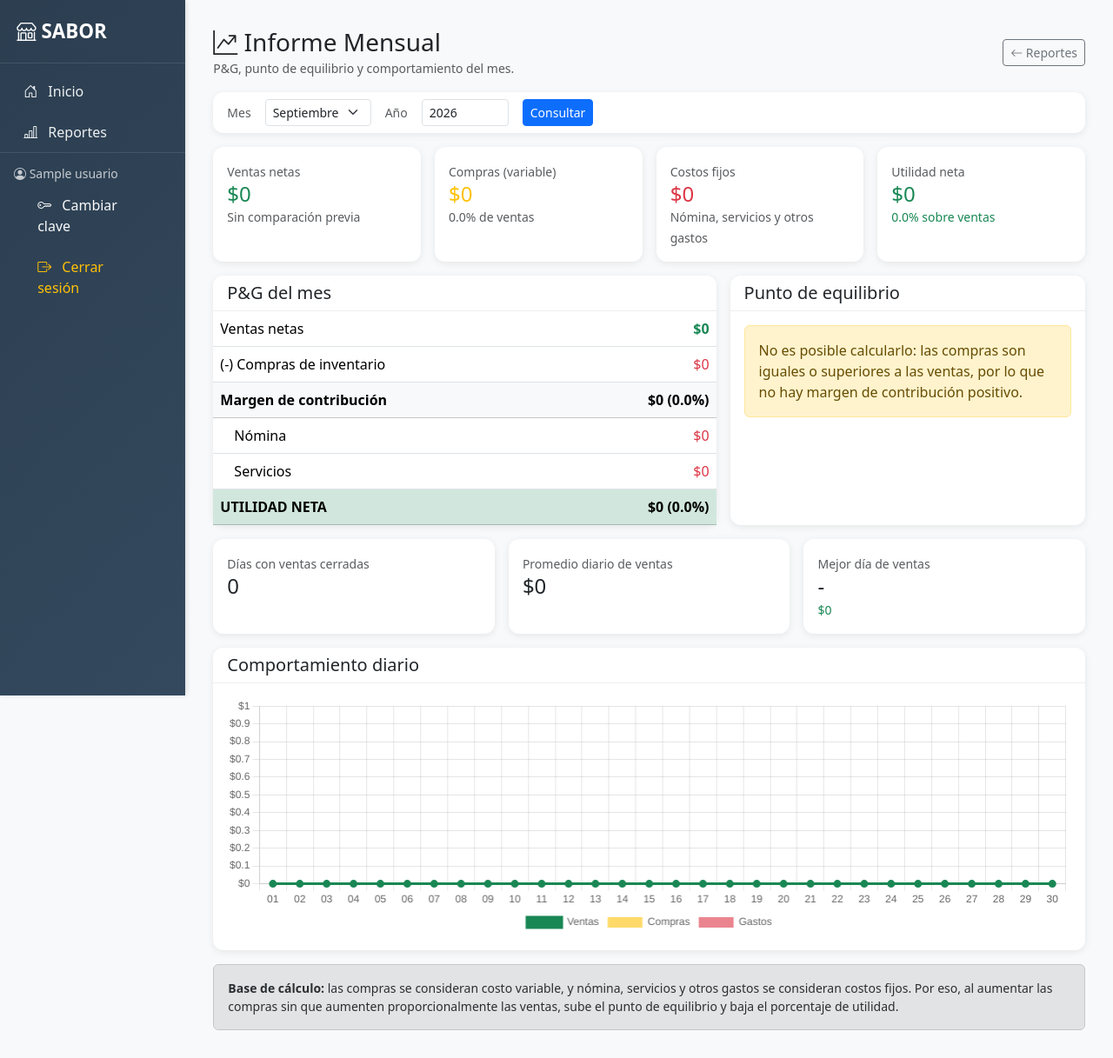
After one commit to softeasyweb1966-web/SABOR, a Flask app: page /reportes/mensual in a window 1280 px wide. The commit adds this page. Shown: the whole page at 87% size. Run offline with Flask 3, Linux system fonts and the light colour scheme; a user stored in the database is signed in; tables that the repository leaves empty hold one stand-in row (values such as "Sample post"); some libraries are stand-ins or nearby versions.

Commit message:
crear informes de inventario y del mes

```diff
--- a/app/reportes/routes.py
+++ b/app/reportes/routes.py
@@ -2,14 +2,144 @@ from flask import render_template, request
 from flask_login import login_required
 from app import db
 from app.reportes import bp
-from app.models import VentaDiaria, MovimientoInventario, VentaDetalle
+from app.models import VentaDiaria, MovimientoInventario, VentaDetalle, Compra, Gasto
 from datetime import date
+from decimal import Decimal
 
 
 @bp.route('/')
 @login_required
 def index():
     return render_template('reportes/index.html')
+
+
+@bp.route('/mensual')
+@login_required
+def informe_mensual():
+    """P&G mensual, punto de equilibrio y comportamiento diario."""
+    from calendar import monthrange
+    from collections import defaultdict
+    from datetime import timedelta
+    import json
+    import unicodedata
+
+    mes = request.args.get('mes', date.today().month, type=int)
+    anio = request.args.get('anio', date.today().year, type=int)
+    if not 1 <= mes <= 12:
+        mes = date.today().month
+
+    inicio_mes = date(anio, mes, 1)
+    ultimo_dia = monthrange(anio, mes)[1]
+    fin_mes = date(anio, mes, ultimo_dia)
+
+    ventas_dias = VentaDiaria.query.filter(
+        VentaDiaria.fecha.between(inicio_mes, fin_mes),
+        VentaDiaria.estado.in_(['cerrado_caja', 'cerrado_definitivo'])
+    ).order_by(VentaDiaria.fecha).all()
+    compras = Compra.query.filter(Compra.fecha.between(inicio_mes, fin_mes)).all()
+    gastos = Gasto.query.filter(Gasto.fecha.between(inicio_mes, fin_mes)).all()
+
+    total_ventas = sum((venta.total_ventas for venta in ventas_dias), Decimal('0'))
+    total_compras = sum((compra.costo_total for compra in compras), Decimal('0'))
+    nomina = Decimal('0')
+    servicios = Decimal('0')
+    otros_gastos = Decimal('0')
+    gastos_por_tipo = defaultdict(lambda: Decimal('0'))
+
+    for gasto in gastos:
+        nombre_tipo = gasto.tipo_gasto.nombre
+        tipo_normalizado = unicodedata.normalize('NFKD', nombre_tipo).encode('ascii', 'ignore').decode().lower()
+        gastos_por_tipo[nombre_tipo] += gasto.monto
+        if 'nomina' in tipo_normalizado:
+            nomina += gasto.monto
+        elif 'servicio' in tipo_normalizado:
+            servicios += gasto.monto
+        else:
+            otros_gastos += gasto.monto
+
+    costos_fijos = nomina + servicios + otros_gastos
+    margen_contribucion = total_ventas - total_compras
+    margen_contribucion_pct = (margen_contribucion / total_ventas * 100) if total_ventas else Decimal('0')
+    utilidad_neta = margen_contribucion - costos_fijos
+    margen_neto_pct = (utilidad_neta / total_ventas * 100) if total_ventas else Decimal('0')
+
+    punto_equilibrio = None
+    cobertura_pe_pct = None
+    diferencia_pe = None
+    if margen_contribucion_pct > 0:
+        punto_equilibrio = costos_fijos / (margen_contribucion_pct / 100)
+        diferencia_pe = total_ventas - punto_equilibrio
+        cobertura_pe_pct = (total_ventas / punto_equilibrio * 100) if punto_equilibrio else Decimal('0')
+
+    # El comportamiento diario permite ver si el ritmo de ventas acompana las compras y gastos.
+    ventas_por_fecha = defaultdict(lambda: Decimal('0'))
+    compras_por_fecha = defaultdict(lambda: Decimal('0'))
+    gastos_por_fecha = defaultdict(lambda: Decimal('0'))
+    for venta in ventas_dias:
+        ventas_por_fecha[venta.fecha] += venta.total_ventas
+    for compra in compras:
+        compras_por_fecha[compra.fecha] += compra.costo_total
+    for gasto in gastos:
+        gastos_por_fecha[gasto.fecha] += gasto.monto
+
+    fechas = [inicio_mes + timedelta(days=dia) for dia in range(ultimo_dia)]
+    dias = [
+        {
+            'fecha': fecha,
+            'ventas': ventas_por_fecha[fecha],
+            'compras': compras_por_fecha[fecha],
+            'gastos': gastos_por_fecha[fecha]
+        }
+        for fecha in fechas
+    ]
+    dias_con_ventas = [dia for dia in dias if dia['ventas'] > 0]
+    mejor_dia = max(dias_con_ventas, key=lambda dia: dia['ventas']) if dias_con_ventas else None
+    promedio_diario = total_ventas / len(dias_con_ventas) if dias_con_ventas else Decimal('0')
+
+    if mes == 1:
+        mes_anterior, anio_anterior = 12, anio - 1
+    else:
+        mes_anterior, anio_anterior = mes - 1, anio
+    inicio_anterior = date(anio_anterior, mes_anterior, 1)
+    fin_anterior = date(anio_anterior, mes_anterior, monthrange(anio_anterior, mes_anterior)[1])
+    ventas_anterior = VentaDiaria.query.filter(
+        VentaDiaria.fecha.between(inicio_anterior, fin_anterior),
+        VentaDiaria.estado.in_(['cerrado_caja', 'cerrado_definitivo'])
+    ).all()
+    total_ventas_anterior = sum((venta.total_ventas for venta in ventas_anterior), Decimal('0'))
+    variacion_ventas_pct = (
+        (total_ventas - total_ventas_anterior) / total_ventas_anterior * 100
+        if total_ventas_anterior else None
+    )
+
+    return render_template(
+        'reportes/mensual.html',
+        mes=mes,
+        anio=anio,
+        total_ventas=total_ventas,
+        total_compras=total_compras,
+        nomina=nomina,
+        servicios=servicios,
+        otros_gastos=otros_gastos,
+        gastos_por_tipo=dict(sorted(gastos_por_tipo.items())),
+        costos_fijos=costos_fijos,
+        margen_contribucion=margen_contribucion,
+        margen_contribucion_pct=margen_contribucion_pct,
+        utilidad_neta=utilidad_neta,
+        margen_neto_pct=margen_neto_pct,
+        punto_equilibrio=punto_equilibrio,
+        diferencia_pe=diferencia_pe,
+        cobertura_pe_pct=cobertura_pe_pct,
+        dias_con_ventas=len(dias_con_ventas),
+        promedio_diario=promedio_diario,
+        mejor_dia=mejor_dia,
+        total_ventas_anterior=total_ventas_anterior,
+        variacion_ventas_pct=variacion_ventas_pct,
+        grafica_labels=json.dumps([fecha.strftime('%d') for fecha in fechas]),
+        grafica_ventas=json.dumps([float(dia['ventas']) for dia in dias]),
+        grafica_compras=json.dumps([float(dia['compras']) for dia in dias]),
+        grafica_gastos=json.dumps([float(dia['gastos']) for dia in dias])
+    )
 
 
 @bp.route('/compras-por-categoria')
--- /dev/null
+++ b/app/templates/reportes/mensual.html
@@ -0,0 +1,127 @@
+{% extends "base.html" %}
+{% block title %}Informes Mensuales - SABOR{% endblock %}
+{% block content %}
+<div class="d-flex justify-content-between align-items-center mb-3">
+    <div>
+        <h3 class="mb-0"><i class="bi bi-graph-up-arrow"></i> Informe Mensual</h3>
+        <small class="text-muted">P&amp;G, punto de equilibrio y comportamiento del mes.</small>
+    </div>
+    <a href="{{ url_for('reportes.index') }}" class="btn btn-outline-secondary btn-sm">
+        <i class="bi bi-arrow-left"></i> Reportes
+    </a>
+</div>
+
+<div class="card mb-3">
+    <div class="card-body py-2">
+        <form method="GET" class="d-flex align-items-center gap-3">
+            <label class="text-muted small mb-0" for="mes">Mes</label>
+            <select id="mes" name="mes" class="form-select form-select-sm" style="width:auto;">
+                {% for numero in range(1, 13) %}
+                <option value="{{ numero }}" {{ 'selected' if numero == mes }}>{{ ['Enero','Febrero','Marzo','Abril','Mayo','Junio','Julio','Agosto','Septiembre','Octubre','Noviembre','Diciembre'][numero - 1] }}</option>
+                {% endfor %}
+            </select>
+            <label class="text-muted small mb-0" for="anio">Año</label>
+            <input id="anio" type="number" name="anio" class="form-control form-control-sm" style="width:100px;" value="{{ anio }}">
+            <button type="submit" class="btn btn-sm btn-primary">Consultar</button>
+        </form>
+    </div>
+</div>
+
+<div class="row g-3 mb-3">
+    <div class="col-md-3">
+        <div class="card h-100 border-success"><div class="card-body">
+            <small class="text-muted">Ventas netas</small>
+            <h4 class="mb-0 text-success">${{ "{:,.0f}".format(total_ventas) }}</h4>
+            {% if variacion_ventas_pct is not none %}<small class="{{ 'text-success' if variacion_ventas_pct >= 0 else 'text-danger' }}">{{ '%+.1f'|format(variacion_ventas_pct) }}% vs. mes anterior</small>{% else %}<small class="text-muted">Sin comparación previa</small>{% endif %}
+        </div></div>
+    </div>
+    <div class="col-md-3">
+        <div class="card h-100"><div class="card-body">
+            <small class="text-muted">Compras (variable)</small>
+            <h4 class="mb-0 text-warning">${{ "{:,.0f}".format(total_compras) }}</h4>
+            <small class="text-muted">{{ '%.1f'|format((total_compras / total_ventas * 100) if total_ventas else 0) }}% de ventas</small>
+        </div></div>
+    </div>
+    <div class="col-md-3">
+        <div class="card h-100"><div class="card-body">
+            <small class="text-muted">Costos fijos</small>
+            <h4 class="mb-0 text-danger">${{ "{:,.0f}".format(costos_fijos) }}</h4>
+            <small class="text-muted">Nómina, servicios y otros gastos</small>
+        </div></div>
+    </div>
+    <div class="col-md-3">
+        <div class="card h-100 {{ 'border-success' if utilidad_neta >= 0 else 'border-danger' }}"><div class="card-body">
+            <small class="text-muted">{{ 'Utilidad neta' if utilidad_neta >= 0 else 'Pérdida neta' }}</small>
+            <h4 class="mb-0 {{ 'text-success' if utilidad_neta >= 0 else 'text-danger' }}">${{ "{:,.0f}".format(utilidad_neta|abs) }}</h4>
+            <small class="{{ 'text-success' if margen_neto_pct >= 0 else 'text-danger' }}">{{ '%.1f'|format(margen_neto_pct) }}% sobre ventas</small>
+        </div></div>
+    </div>
+</div>
+
+<div class="row g-3 mb-3">
+    <div class="col-lg-7">
+        <div class="card h-100">
+            <div class="card-header"><h5 class="mb-0">P&amp;G del mes</h5></div>
+            <div class="card-body p-0">
+                <table class="table mb-0">
+                    <tbody>
+                        <tr><td>Ventas netas</td><td class="text-end text-success fw-semibold">${{ "{:,.0f}".format(total_ventas) }}</td></tr>
+                        <tr><td>(-) Compras de inventario</td><td class="text-end text-danger">${{ "{:,.0f}".format(total_compras) }}</td></tr>
+                        <tr class="table-light"><td class="fw-semibold">Margen de contribución</td><td class="text-end fw-semibold">${{ "{:,.0f}".format(margen_contribucion) }} ({{ '%.1f'|format(margen_contribucion_pct) }}%)</td></tr>
+                        <tr><td class="ps-4">Nómina</td><td class="text-end text-danger">${{ "{:,.0f}".format(nomina) }}</td></tr>
+                        <tr><td class="ps-4">Servicios</td><td class="text-end text-danger">${{ "{:,.0f}".format(servicios) }}</td></tr>
+                        {% if otros_gastos > 0 %}<tr><td class="ps-4">Otros gastos</td><td class="text-end text-danger">${{ "{:,.0f}".format(otros_gastos) }}</td></tr>{% endif %}
+                        <tr class="{{ 'table-success' if utilidad_neta >= 0 else 'table-danger' }}"><td class="fw-bold">{{ 'UTILIDAD NETA' if utilidad_neta >= 0 else 'PÉRDIDA NETA' }}</td><td class="text-end fw-bold">${{ "{:,.0f}".format(utilidad_neta|abs) }} ({{ '%.1f'|format(margen_neto_pct) }}%)</td></tr>
+                    </tbody>
+                </table>
+            </div>
+        </div>
+    </div>
+    <div class="col-lg-5">
+        <div class="card h-100 {{ 'border-success' if diferencia_pe is not none and diferencia_pe >= 0 else 'border-danger' }}">
+            <div class="card-header"><h5 class="mb-0">Punto de equilibrio</h5></div>
+            <div class="card-body">
+                {% if punto_equilibrio is not none %}
+                <div class="text-muted small">Ventas necesarias para cubrir compras, nómina, servicios y gastos.</div>
+                <h3 class="mt-2">${{ "{:,.0f}".format(punto_equilibrio) }}</h3>
+                <p class="mb-2">Ventas actuales: <strong>${{ "{:,.0f}".format(total_ventas) }}</strong> ({{ '%.1f'|format(cobertura_pe_pct) }}% del punto de equilibrio).</p>
+                <div class="alert {{ 'alert-success' if diferencia_pe >= 0 else 'alert-danger' }} mb-0 py-2">
+                    {% if diferencia_pe >= 0 %}Superó el punto de equilibrio en ${{ "{:,.0f}".format(diferencia_pe) }}.{% else %}Faltan ${{ "{:,.0f}".format(diferencia_pe|abs) }} en ventas para llegar al punto de equilibrio.{% endif %}
+                </div>
+                {% else %}
+                <div class="alert alert-warning mb-0">No es posible calcularlo: las compras son iguales o superiores a las ventas, por lo que no hay margen de contribución positivo.</div>
+                {% endif %}
+            </div>
+        </div>
+    </div>
+</div>
+
+<div class="row g-3 mb-3">
+    <div class="col-md-4"><div class="card h-100"><div class="card-body"><small class="text-muted">Días con ventas cerradas</small><h4 class="mb-0">{{ dias_con_ventas }}</h4></div></div></div>
+    <div class="col-md-4"><div class="card h-100"><div class="card-body"><small class="text-muted">Promedio diario de ventas</small><h4 class="mb-0">${{ "{:,.0f}".format(promedio_diario) }}</h4></div></div></div>
+    <div class="col-md-4"><div class="card h-100"><div class="card-body"><small class="text-muted">Mejor día de ventas</small><h4 class="mb-0">{{ mejor_dia.fecha.strftime('%d/%m') if mejor_dia else '-' }}</h4><small class="text-success">${{ "{:,.0f}".format(mejor_dia.ventas) if mejor_dia else '0' }}</small></div></div></div>
+</div>
+
+<div class="card mb-3">
+    <div class="card-header"><h5 class="mb-0">Comportamiento diario</h5></div>
+    <div class="card-body"><canvas id="graficaMensual" height="85"></canvas></div>
+</div>
+
+<div class="alert alert-secondary small mb-0"><strong>Base de cálculo:</strong> las compras se consideran costo variable, y nómina, servicios y otros gastos se consideran costos fijos. Por eso, al aumentar las compras sin que aumenten proporcionalmente las ventas, sube el punto de equilibrio y baja el porcentaje de utilidad.</div>
+{% endblock %}
+{% block extra_js %}
+<script src="https://cdn.jsdelivr.net/npm/chart.js"></script>
+<script>
+new Chart(document.getElementById('graficaMensual'), {
+    data: {
+        labels: {{ grafica_labels|safe }},
+        datasets: [
+            { type: 'line', label: 'Ventas', data: {{ grafica_ventas|safe }}, borderColor: '#198754', backgroundColor: '#198754', borderWidth: 3, tension: 0.25 },
+            { type: 'bar', label: 'Compras', data: {{ grafica_compras|safe }}, backgroundColor: '#ffc10799' },
+            { type: 'bar', label: 'Gastos', data: {{ grafica_gastos|safe }}, backgroundColor: '#dc354599' }
+        ]
+    },
+    options: { responsive: true, plugins: { legend: { position: 'bottom' } }, scales: { y: { beginAtZero: true, ticks: { callback: value => '$' + value.toLocaleString() } } } }
+});
+</script>
+{% endblock %}
```
Also changed, not shown: app/inventario/routes.py (+123 -1 lines), app/templates/inventario/ajuste.html (+11 -3 lines), app/templates/inventario/informe_proteinas.html (added, +76 -0 lines), app/templates/inventario/listar.html (+9 -0 lines), app/templates/reportes/index.html (+10 -0 lines).
